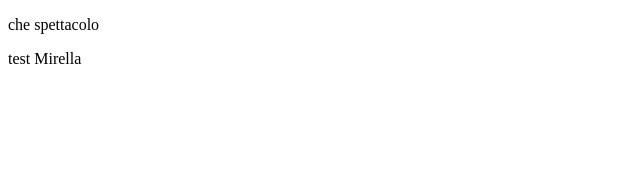
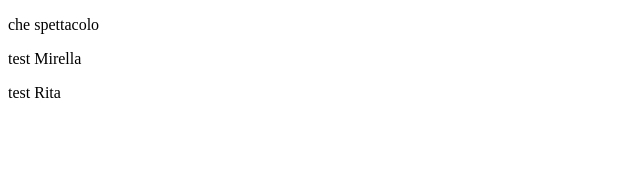
Before and after one commit to CarmineCorradoGit/ecommerce-bello, an Angular app: page / in a window 1280 px wide. Shown: the top 174 px of the page, without its empty margins (0-640 px from the left). Built offline with nearby package versions, Linux system fonts and the light colour scheme.

Commit message:
test Rita
test Rita

```diff
--- a/src/app/app.component.html
+++ b/src/app/app.component.html
@@ -1,2 +1,3 @@
 <p>che spettacolo</p>
 <p>test Mirella</p>
+<p>test Rita</p>
```
